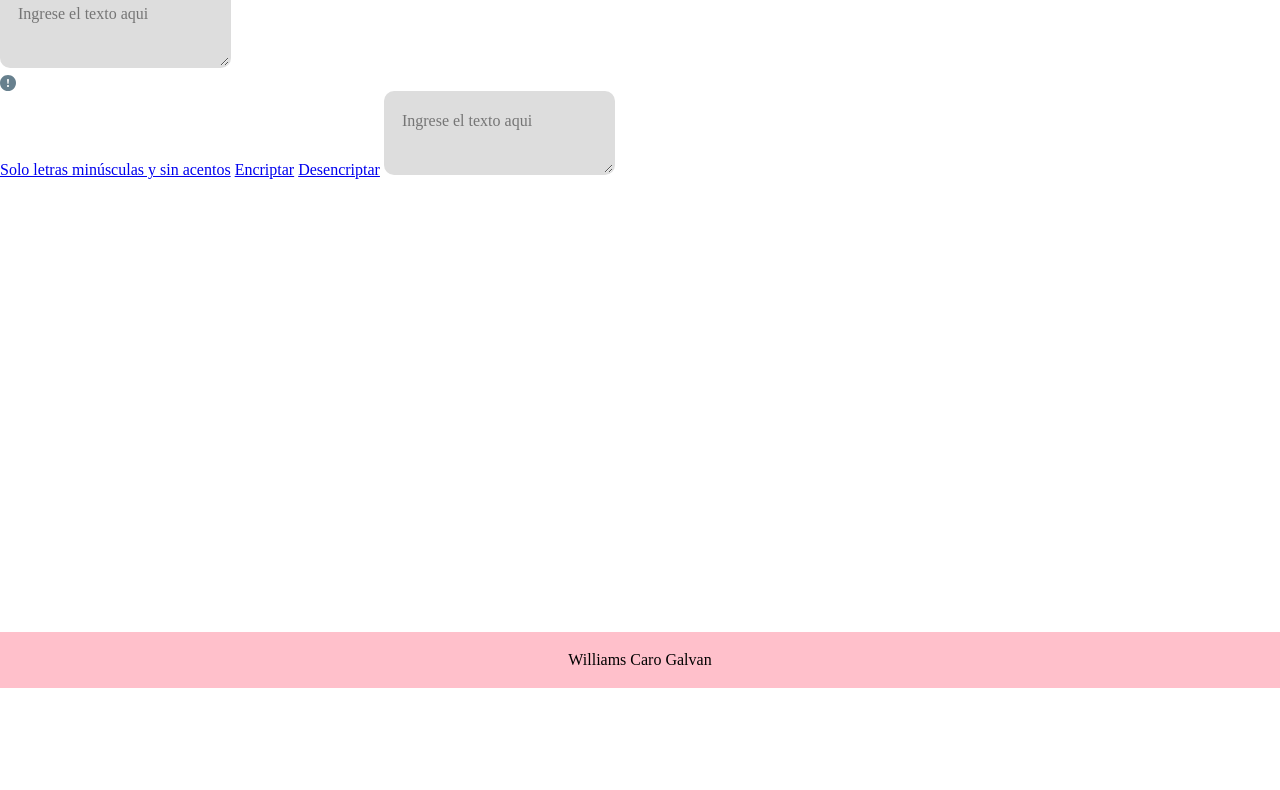
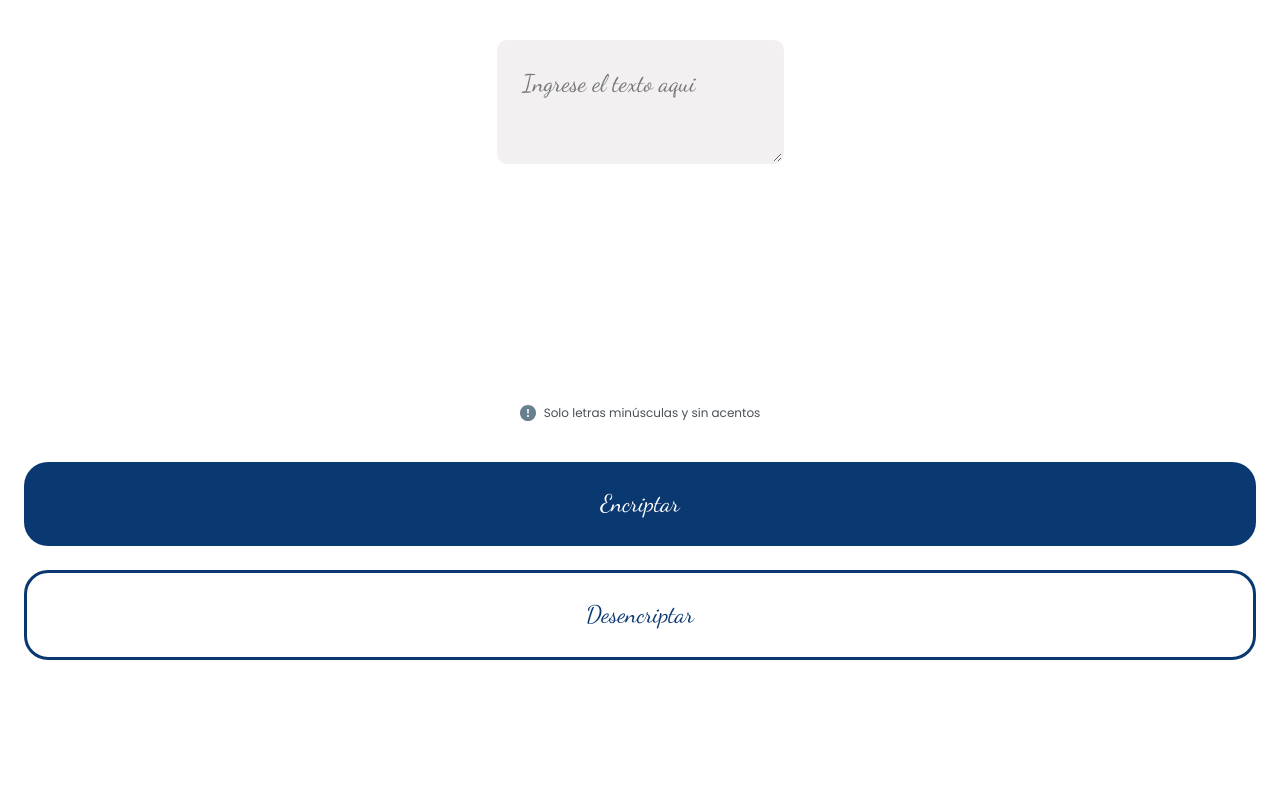
Before and after one commit to williamscarog/encrypter, a plain HTML site: page index.html in a window 1280 px wide. Shown: the part 112-902 px from the top of the page. Before the commit the page ends 800 px from the top, so only its background shows below. Drawn offline with Linux system fonts and the light colour scheme.

Commit message:
agregando el css botones finalizados y aplicando fuente

```diff
--- a/css/style.css
+++ b/css/style.css
@@ -10,16 +10,22 @@
 header {
   background-color: pink;
 }
+.min-logo{
+  padding: 1.5rem 0 1.5rem 1rem;
+}
 
 
 
 .arialText {
-  background-color: #dddddd;
+  margin-top: 3.5rem;
+  background-color: #f2f0f0;
   color: #666666;
   padding: 1em;
   border-radius: 10px;
   border: 2px solid transparent;
   outline: none;
+  font-family: var(--fontbody);
+  font-size: 1.5rem;
 }
 
 .container {
@@ -28,10 +34,81 @@ header {
   grid-template-rows: auto 1fr auto;
 }
 
+main{
+  display: flex;
+  flex-direction: column;
+  align-items: center;
+}
+.info{  /* caja de icono y texto */
+  display: inline-flex;
+  align-items: center;
+  gap: 0.5rem;
+  justify-content: flex-start;
+  margin-top: 15rem;
+}
+
+.info-text{
+  color: #495057;
+  text-decoration: none;
+  font-size: 0.75rem;
+  font-family: var(--fonttitle);
+
+}
+
+.btns-encrypt{   /* caja de botones */
+  display: flex;
+  flex-direction: column;
+  align-items: center;
+  gap: 1.5rem;
+  margin: 1rem 1rem 4rem;  /*Arriba -Derecha e Izquierda- Abajo*/
+  width: 100%;
+  padding: 1.5rem;
+}
+
+ .encrypt-btn{
+  background-color: #0A3871;
+  color: white;
+  text-decoration: none;
+  border-radius: 1.5rem;
+  padding: 1.5rem;
+  border: none;
+  width: 100%;
+  text-align: center;
+  font-family: var(--fontbody);
+  font-size: 1.5rem;
+}
+
+.uncrypt-btn{
+  background-color: #ffffff;
+  color: #0A3871;
+  text-decoration: none;
+  border-radius: 1.5rem;
+  padding: 1.5rem;
+  border: solid #0A3871;
+  width: 100%;
+  text-align: center;
+  font-family: var(--fontbody);
+  font-size: 1.5rem;
+}
+
+.uncrypt-btn:hover{
+  background-color: #ffffff;
+  color: #0A3871;
+  text-decoration: none;
+  border-radius: 1.5rem;
+  padding: 1.5rem;
+  border: solid #0A3871;
+  width: 100%;
+  text-align: center;
+  font-family: var(--fontbody);
+  font-size: 1.5rem;
+}
+
 
 
 footer {
   background-color: pink;
-  padding: 1rem 2rem;
+  border-radius: 0.1rem;
   text-align: center;
+  font-size: 0.6rem;
 }
--- a/index.html
+++ b/index.html
@@ -13,19 +13,25 @@
 <body>
   <div class="container">
     <header>
-      <img src="assets/Top.svg" alt="Logo Alura Latam">
-      <h1>Encriptador</h1>
+      <img class="min-logo" src="assets/Top.svg" alt="Logo Alura Latam">
     </header>
+
     <main>
       <textarea class="arialText" placeholder="Ingrese el texto aqui"></textarea>
-      <a href="#"><img src="assets/bi_exclamation-circle-fill.svg" alt="icono de exclamación">Solo letras minúsculas y
-        sin acentos</a>
-      <a href="#">Encriptar</a>
-      <a href="#">Desencriptar</a>
+      <div class="info">
+        <img class="info-img" src="assets/bi_exclamation-circle-fill.svg"
+            alt="icono de exclamación">
+        <span class="info-text">Solo letras minúsculas y sin acentos</span>
+      </div>
+      <div class="btns-encrypt">
+        <a class="encrypt-btn" href="#">Encriptar</a>
+        <a class="uncrypt-btn" href="#">Desencriptar</a>
+      </div>
       <textarea class="arialText" placeholder="Ingrese el texto aqui"></textarea>
     </main>
+
     <footer>
-      <p>Williams Caro Galvan</p>
+      <p>&copy; 2024, Williams Caro Galvan</p>
     </footer>
   </div>
 </body>
```
